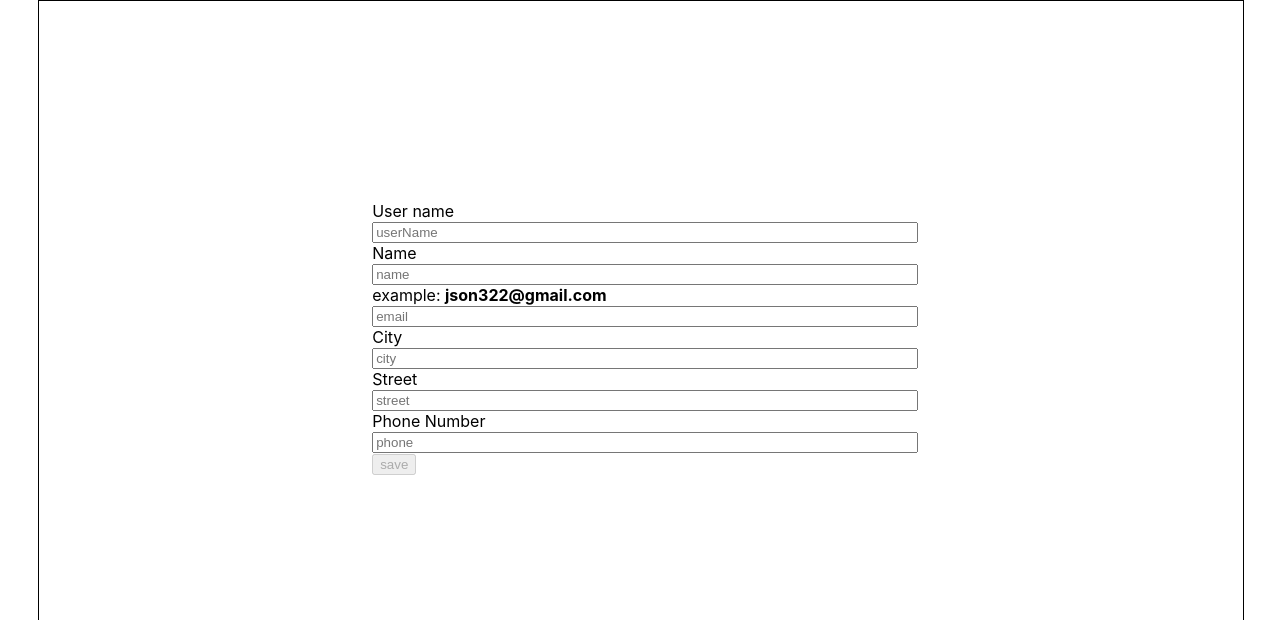
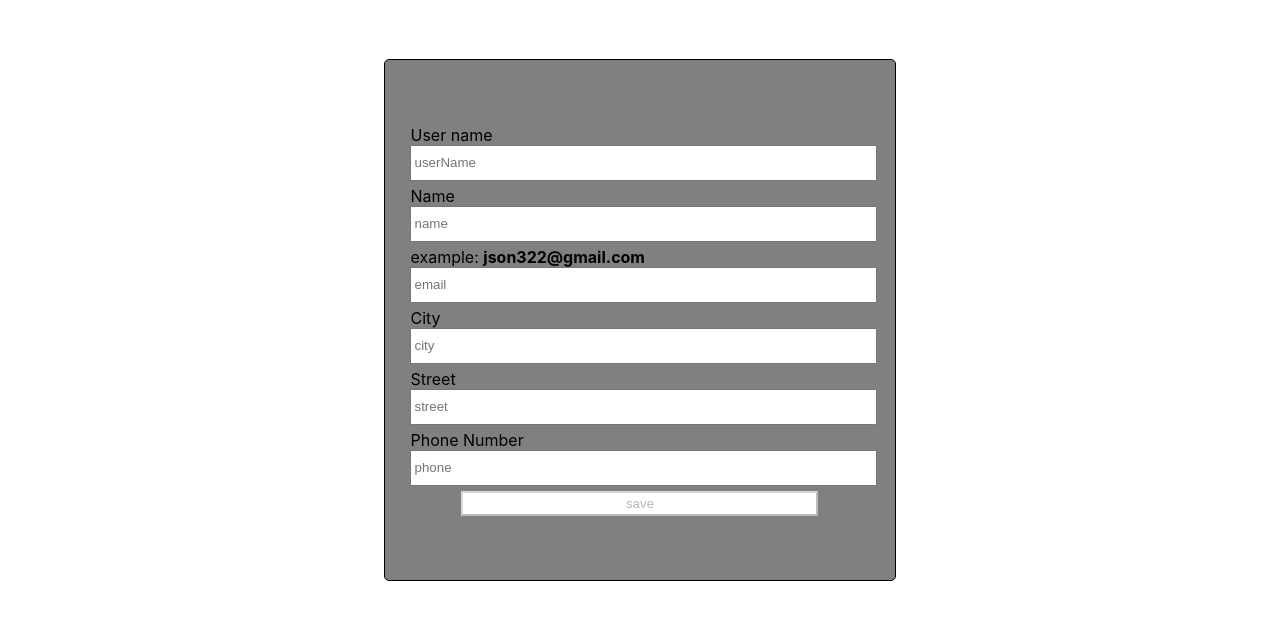
Before and after one commit to Orestarxx/react_ts_homeworks, a React (Create React App) app: page / in a window 1280 px wide. Shown: the top 620 px of the page. Built offline with nearby package versions, Linux system fonts and the light colour scheme.

Commit message:
done with some mistakes

```diff
--- a/src/components/userForm/UserForm.tsx
+++ b/src/components/userForm/UserForm.tsx
@@ -17,6 +17,7 @@ const UserForm = () => {
     } = useForm<IUser>({mode:'all',resolver:joiResolver(userValidator)});
  const userHandler = async (user:IUser) =>{
     await userService.users.createUser(user)
+     console.log(user);
  }
     return (
        <div id={'wrap'}>
--- a/src/components/userForm/userFormStyle.css
+++ b/src/components/userForm/userFormStyle.css
@@ -1,20 +1,33 @@
 #wrap{
     width: 94vw;
     margin: 0 3vw 0 3vw;
-    height: 100vh;
-    border: 1px solid;
+    height: 80vh;
     display: flex;
     align-items: center;
     justify-content: center;
 }
 #userForm{
-    width: 42vw;
-    margin: 0 21vw 0 21vw;
-    height: 50vh;
+    width: 46vw;
+    margin: 0 27vw 0 27vw;
+    height: 65vh;
+    border: 1px solid;
+    border-radius: 5px;
+    display: flex;
+    align-items: center;
+    justify-content: center;
+    flex-direction: column;
+    gap: 5px;
+    background-color: grey;
 }
 .inputHolderDiv{
-    width: 100%;
+    width: 90%;
 }
 .inputHolderDiv>input{
     width: 100%;
+    height: 30px;
 }
+#userForm>button{
+    width: 70%;
+    height: 25px;
+    background-color: white;
+}
--- a/src/service/users.service.tsx
+++ b/src/service/users.service.tsx
@@ -11,10 +11,7 @@ const axiosInstance = axios.create({
 export const userService = {
     users:{
         createUser: async (user:IUser) =>{
-            await  axiosInstance.post('/users',{
-                method:'POST',
-                body: JSON.stringify(user)
-            })
+            await  axiosInstance.post('/users',user)
         }
     }
 }
```
